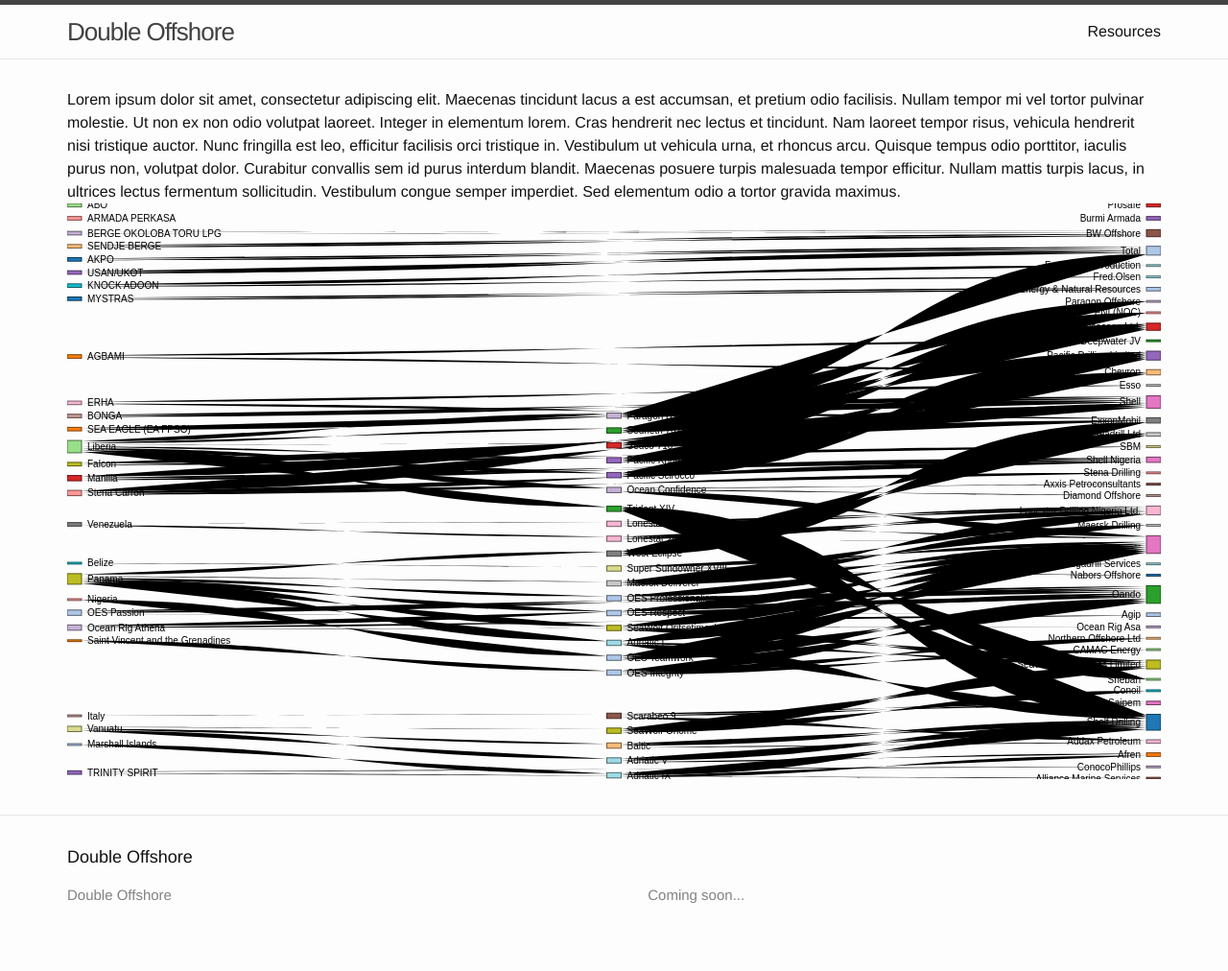
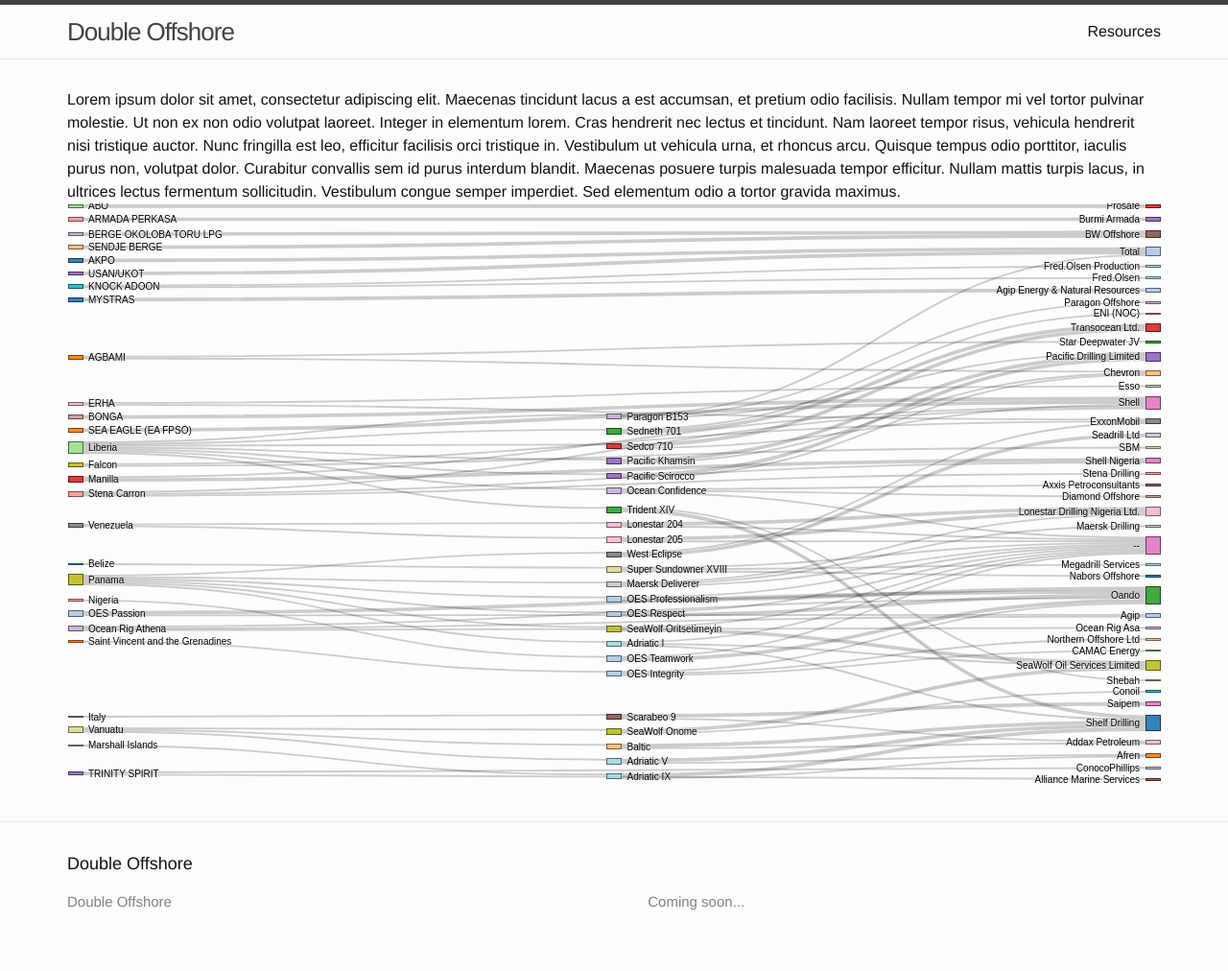
Before and after one commit to ANCIR/DoubleOffshore.org, a Jekyll site: the page built from index.html, in a window 1280 px wide. Shown: the whole page at 96% size. Built offline with Jekyll 4.4.1, drawn with Linux system fonts in a browser that asks for light colours.

Commit message:
some styling to make things pretty

```diff
--- a/assets/js/app-sankey.js
+++ b/assets/js/app-sankey.js
@@ -45,14 +45,15 @@
         /* Set up sankey */
 
         var heightSK = 600;
+        var marginSK = {top: 1, right: 1, bottom: 6, left: 1};
         var svgSK = d3.select("#sankey_container")
             .append("svg")
             .attr("width", "100%")
-            .attr("height", heightSK)
+            .attr("height", heightSK + marginSK.top + marginSK.bottom)
             .append("g")
-            .attr("transform", "translate(0, 0)");
+            .attr("transform", "translate(" + marginSK.left + "," + marginSK.top + ")");
         // don't want to hardcode the width
-        var widthSK = $("#sankey_container > svg").width();
+        var widthSK = $("#sankey_container > svg").width() - marginSK.left - marginSK.right;
         var sankey = d3.sankey()
             .nodeWidth(15)
             .nodePadding(10)
@@ -144,7 +145,7 @@
 
         this.selectAllActiveEntities = function(country) {
             if (country === undefined) {
-                country = window.location.hash ? window.location.hash : 'Nigeria';
+                country = window.location.hash ? window.location.hash.substring(1) : 'Nigeria';
             }
 
             this.rigsByLocation.filterAll();
--- a/index.html
+++ b/index.html
@@ -26,4 +26,26 @@
   font: 10px sans-serif
 }
 
+.entity rect {
+  cursor: move;
+  fill-opacity: .9;
+  shape-rendering: crispEdges;
+}
+
+.entity text {
+  pointer-events: none;
+  text-shadow: 0 1px 0 #fff;
+}
+
+.relation {
+  fill: none;
+  stroke: #000;
+  stroke-opacity: .2;
+}
+
+.relation:hover {
+  stroke-opacity: .5;
+}
+
+
 </style>
```
